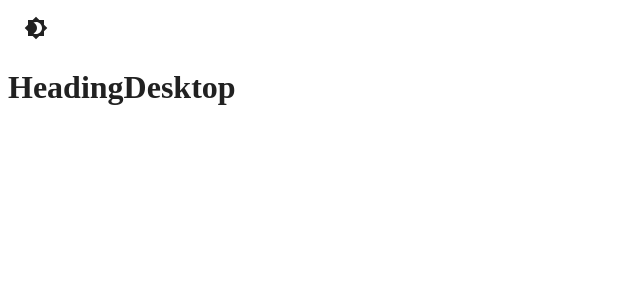
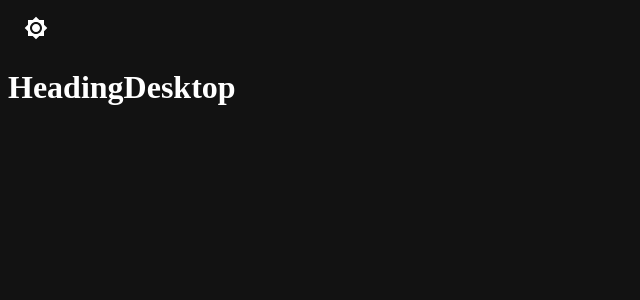
Before and after one commit to AmitP88/Gameslist, a Next.js app: page / in a window 1280 px wide. Shown: the top 300 px of the page, without its empty margins (0-640 px from the left). Built offline with nearby package versions, Linux system fonts and the light colour scheme.

Commit message:
set default of dark mode to 'dark'

```diff
--- a/src/app/page.tsx
+++ b/src/app/page.tsx
@@ -32,7 +32,7 @@ function ToggleDark() {
 }
 
 export default function Home() {
-  const [mode, setMode] = React.useState<'light' | 'dark'>('light');
+  const [mode, setMode] = React.useState<'light' | 'dark'>('dark');
   const colorMode = React.useMemo(
     () => ({
       toggleColorMode: () => {
```
